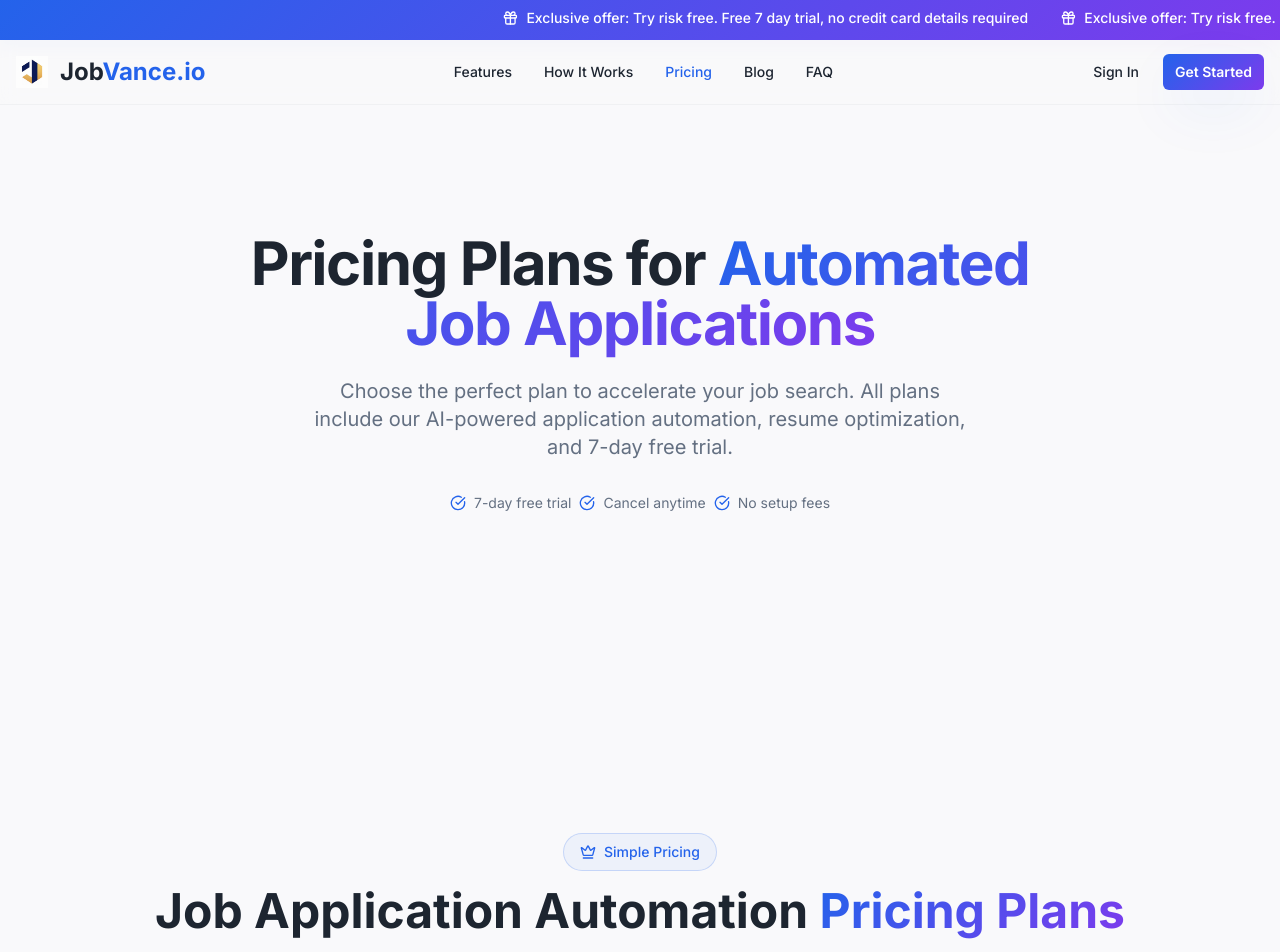
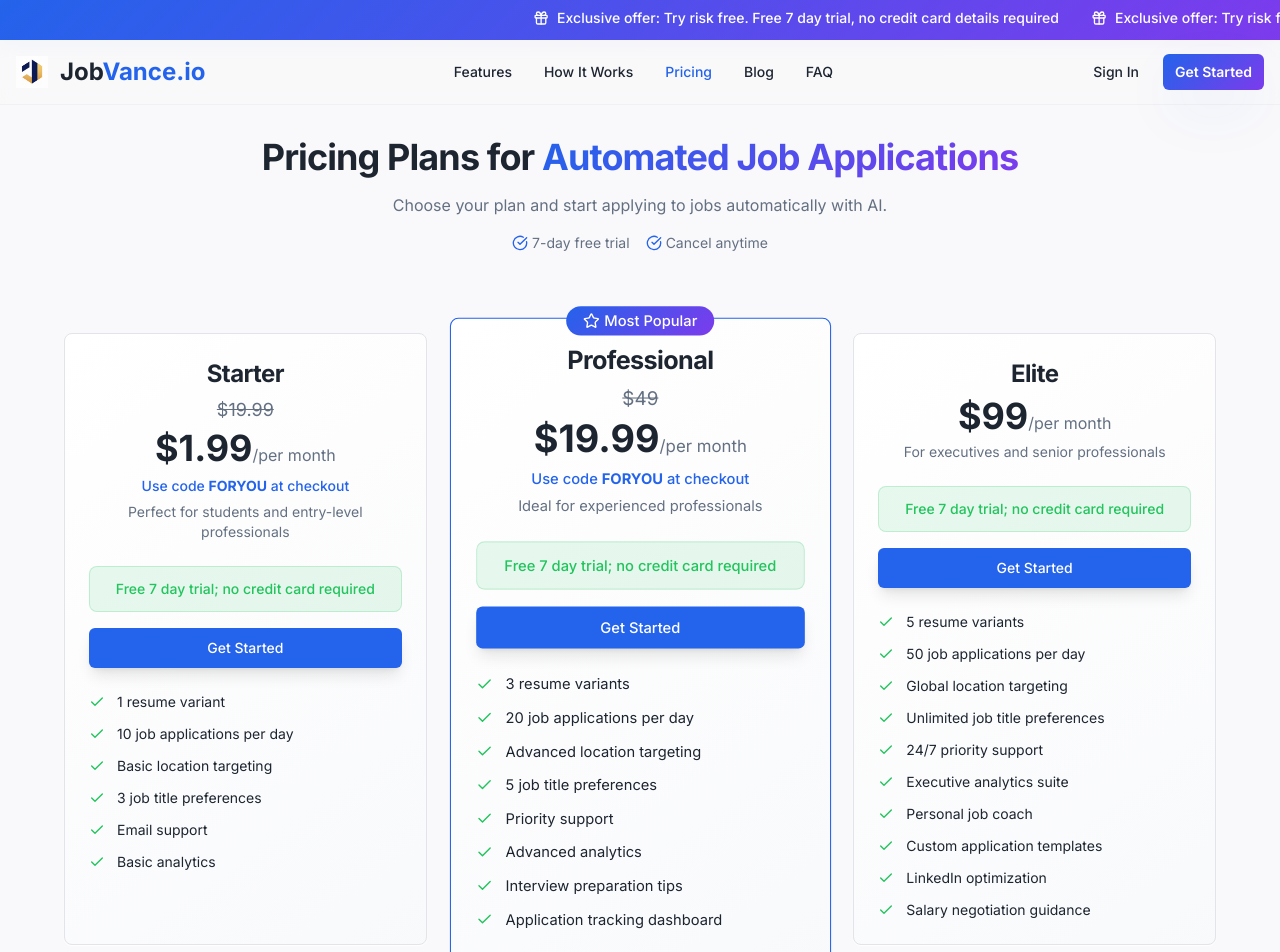
Before and after one commit to aarshvir/career-climb-automagic, a React (Vite) app: page /pricing in a window 1280 px wide. Shown: the top 952 px of the page. Built offline with nearby package versions, Linux system fonts and the light colour scheme.

Commit message:
Refactor: Optimize pricing page layout

```diff
--- a/src/components/sections/Pricing.tsx
+++ b/src/components/sections/Pricing.tsx
@@ -82,23 +82,8 @@ const Pricing = () => {
   };
 
   return (
-    <section id="pricing" className="py-20 lg:py-32">
+    <section id="pricing" className="py-4 lg:py-6">
       <div className="container mx-auto px-4">
-        <div className="text-center mb-16">
-          <div className="inline-flex items-center rounded-full border border-primary/20 bg-primary/5 px-4 py-2 text-sm font-medium text-primary mb-4">
-            <Crown className="mr-2 h-4 w-4" />
-            Simple Pricing
-          </div>
-          <h2 className="text-3xl md:text-5xl font-bold mb-4">
-            Job Application Automation{" "}
-            <span className="bg-gradient-primary bg-clip-text text-transparent">
-              Pricing Plans
-            </span>
-          </h2>
-          <p className="text-lg text-muted-foreground max-w-2xl mx-auto">
-            Start with our free trial and upgrade when you're ready to accelerate your job search.
-          </p>
-        </div>
 
         <div className="grid grid-cols-1 md:grid-cols-3 gap-8 max-w-6xl mx-auto">
           {plans.map((plan, index) => (
--- a/src/pages/PricingPage.tsx
+++ b/src/pages/PricingPage.tsx
@@ -97,25 +97,27 @@ const PricingPage = () => {
         <Header />
         <main role="main">
           {/* Hero Section */}
-          <section className="py-20 lg:py-32">
+          <section className="py-6 lg:py-8">
             <div className="container mx-auto px-4">
-              <div className="text-center max-w-4xl mx-auto mb-16">
-                <h1 className="text-4xl md:text-6xl font-bold tracking-tight mb-6">
+              <div className="text-center max-w-3xl mx-auto mb-6">
+                <h1 className="text-3xl md:text-4xl font-bold tracking-tight mb-4">
                   Pricing Plans for{" "}
                   <span className="bg-gradient-primary bg-clip-text text-transparent">
                     Automated Job Applications
                   </span>
                 </h1>
-                <p className="text-lg md:text-xl text-muted-foreground mb-8 max-w-2xl mx-auto">
-                  Choose the perfect plan to accelerate your job search. All plans include our AI-powered application automation, resume optimization, and 7-day free trial.
+                <p className="text-base text-muted-foreground mb-4 max-w-xl mx-auto">
+                  Choose your plan and start applying to jobs automatically with AI.
                 </p>
-                <div className="flex items-center justify-center gap-2 text-sm text-muted-foreground">
-                  <CheckCircle className="w-4 h-4 text-primary" />
-                  <span>7-day free trial</span>
-                  <CheckCircle className="w-4 h-4 text-primary" />
-                  <span>Cancel anytime</span>
-                  <CheckCircle className="w-4 h-4 text-primary" />
-                  <span>No setup fees</span>
+                <div className="flex items-center justify-center gap-4 text-sm text-muted-foreground">
+                  <div className="flex items-center gap-1">
+                    <CheckCircle className="w-4 h-4 text-primary" />
+                    <span>7-day free trial</span>
+                  </div>
+                  <div className="flex items-center gap-1">
+                    <CheckCircle className="w-4 h-4 text-primary" />
+                    <span>Cancel anytime</span>
+                  </div>
                 </div>
               </div>
             </div>
```
